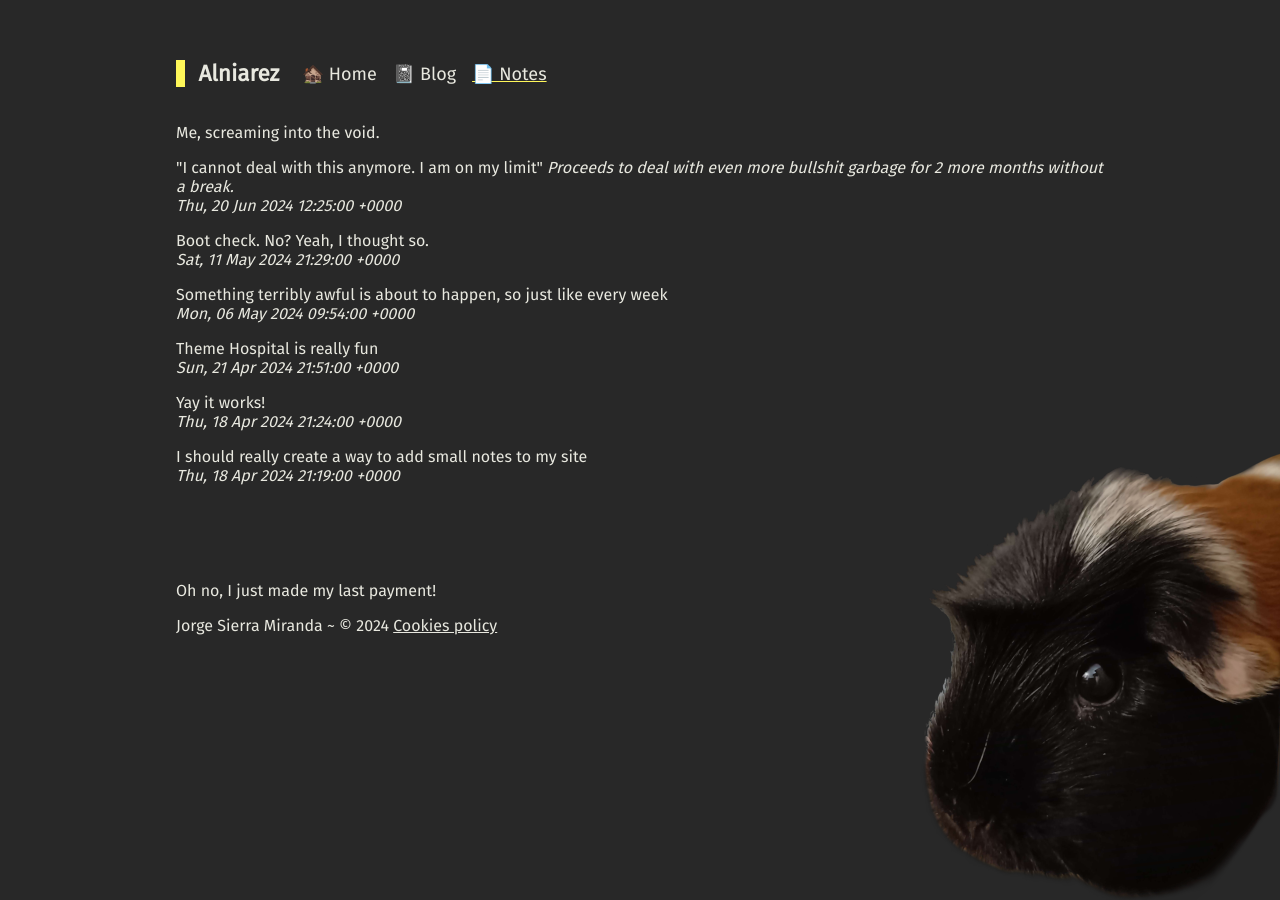
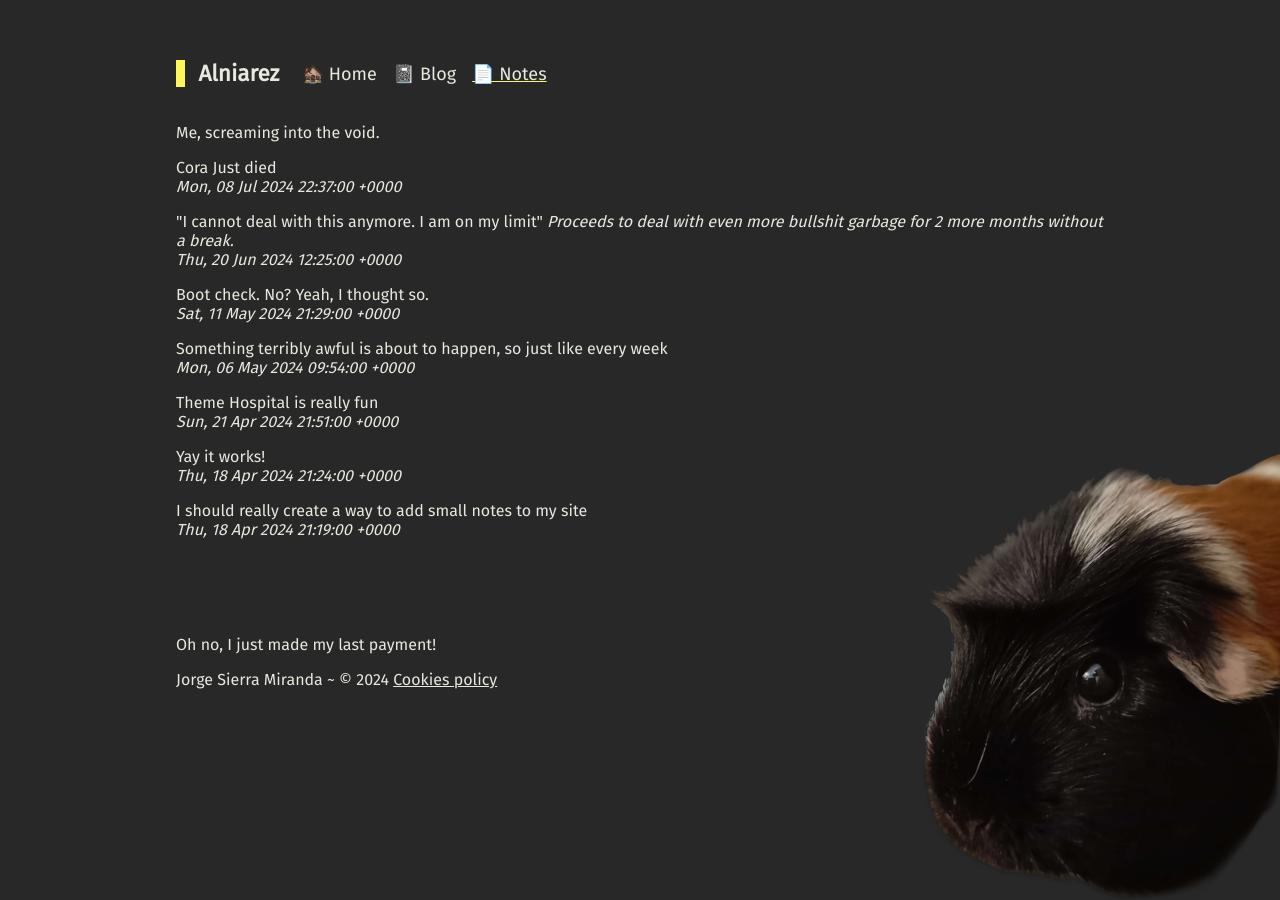
Before and after one commit to Alniarez/alniarez-web, a Jekyll site: the page built from notes.md, in a window 1280 px wide. Built offline with Jekyll 4.4.1, drawn with Linux system fonts in a browser that asks for light colours.

Commit message:
Update notes.yml

```diff
--- a/_data/notes.yml
+++ b/_data/notes.yml
@@ -1,3 +1,5 @@
+- note: Cora Just died
+  date: 2024-07-08 22:37
 - note: \"I cannot deal with this anymore. I am on my limit\" *Proceeds to deal with even more bullshit garbage for 2 more months without a break.*
   date: 2024-06-20 12:25
 - note: Boot check. No? Yeah, I thought so.
```
